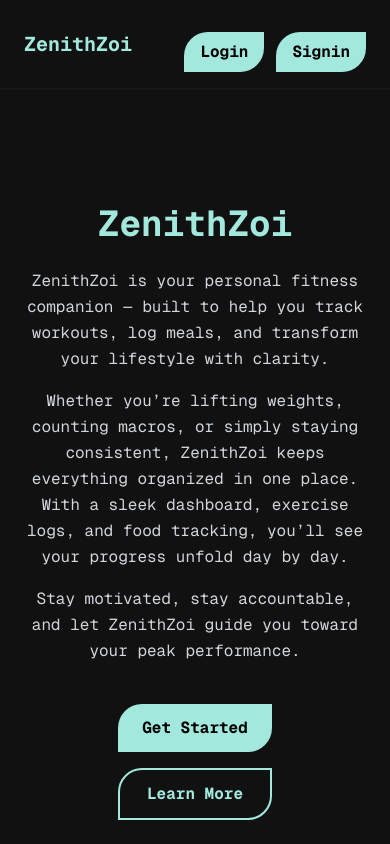
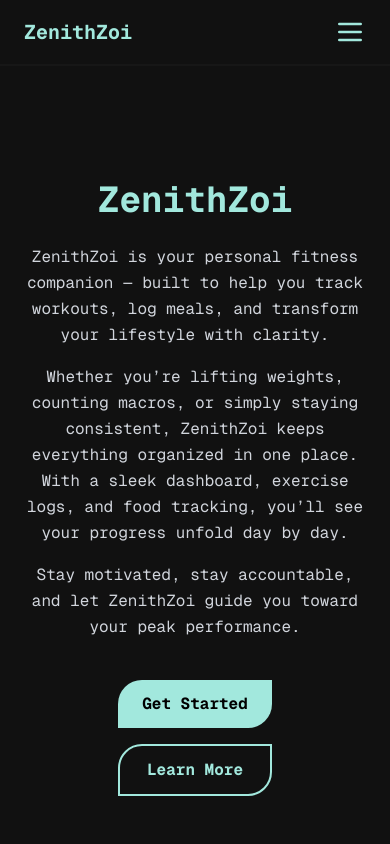
Before and after one commit to zenorbits/zenithzoi, a Next.js app: page / in a window 390 px wide. Shown: the top 844 px of the page. Built offline with nearby package versions, Linux system fonts and the light colour scheme.

Commit message:
REsponsive navbar

```diff
--- a/package.json
+++ b/package.json
@@ -9,6 +9,8 @@
     "lint": "eslint"
   },
   "dependencies": {
+    "@fortawesome/free-solid-svg-icons": "^7.2.0",
+    "@fortawesome/react-fontawesome": "^3.3.1",
     "next": "16.2.6",
     "react": "19.2.4",
     "react-dom": "19.2.4"
--- a/src/app/page.tsx
+++ b/src/app/page.tsx
@@ -33,6 +33,9 @@ const Page = () => {
             Learn More
           </button>
         </div>
+
+
+
       </main>
     </div>
   );
--- a/src/components/Navbar.tsx
+++ b/src/components/Navbar.tsx
@@ -1,9 +1,13 @@
 // src/components/Navbar.tsx
-import React from "react";
+"use client"
+import React, { useState } from "react";
+import { FontAwesomeIcon } from "@fortawesome/react-fontawesome";
+import { faBars } from "@fortawesome/free-solid-svg-icons";
+const Navbar = () => {
 
-const Navbar = () => {
+  const [open, setopen] = useState(false);
   return (
-    <nav className="flex flex-wrap justify-between items-center px-6 py-4 bg-[#111] font-mono border-b-2">
+    <nav className="flex  justify-between items-center px-6 py-4 bg-[#111] font-mono border-b-2">
       {/* Logo */}
       <h1 className="text-xl font-bold text-[#A2E8DD]">ZenithZoi</h1>
 
@@ -15,8 +19,9 @@ const Navbar = () => {
         <li><a href="/nutrition" className="hover:text-[#A2E8DD]">Nutrition</a></li>
       </ul>
 
+
       {/* Buttons */}
-      <div className="flex gap-3 mt-4 md:mt-0">
+      <div className=" gap-3 mt-4 md:mt-0 hidden md:flex">
         <button className="bg-[#A2E8DD] px-4 py-2 rounded-tl-3xl rounded-br-3xl hover:bg-[#5cb2a5] text-black font-bold">
           Login
         </button>
@@ -24,6 +29,42 @@ const Navbar = () => {
           Signin
         </button>
       </div>
+
+      <div className=" md:hidden flex hamburger">
+       <button className="md:hidden text-[#A2E8DD]"
+       onClick={()=> setopen(!open)}
+       >
+             <svg
+          className="w-8 h-8"
+          fill="none"
+          stroke="currentColor"
+          viewBox="0 0 24 24"
+        >
+          <path
+            strokeLinecap="round"
+            strokeLinejoin="round"
+            strokeWidth={2}
+            d={open ? "M6 18L18 6M6 6l12 12" : "M4 6h16M4 12h16M4 18h16"}
+          />
+        </svg>
+      </button>
+
+      {/* Mobile Menu */}
+      {open&&(
+            <div className="absolute z-10 top-16 left-0 w-full bg-[#111] flex flex-col items-center gap-4 py-6 md:hidden border-t-2 border-b-2">
+          <a href="/" className="hover:text-[#A2E8DD]">Home</a>
+          <a href="/dashboard" className="hover:text-[#A2E8DD]">Dashboard</a>
+          <a href="/workouts" className="hover:text-[#A2E8DD]">Workouts</a>
+          <a href="/nutrition" className="hover:text-[#A2E8DD]">Nutrition</a>
+          <button className="bg-[#A2E8DD] px-4 py-2 rounded-tl-3xl rounded-br-3xl text-black font-bold">
+            Login
+          </button>
+          <button className="bg-[#A2E8DD] px-4 py-2 rounded-tl-3xl rounded-br-3xl text-black font-bold">
+            Signin
+          </button>
+        </div>
+      )}
+      </div>
     </nav>
   );
 };
```
Also changed, not shown: 1 other file (tests, documents, lock files or other folders).
